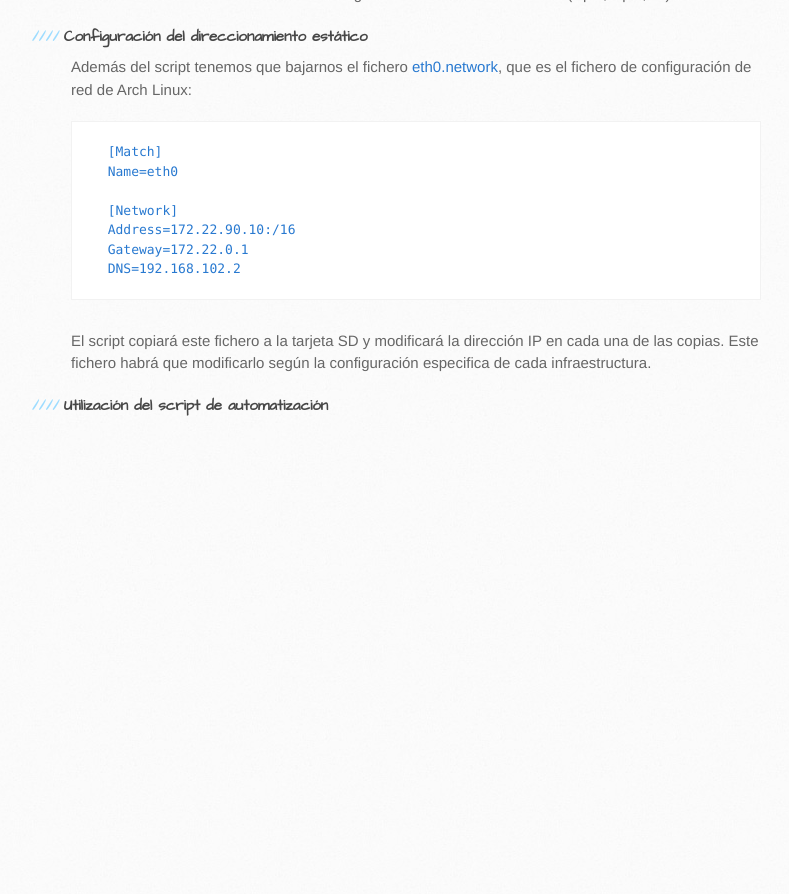
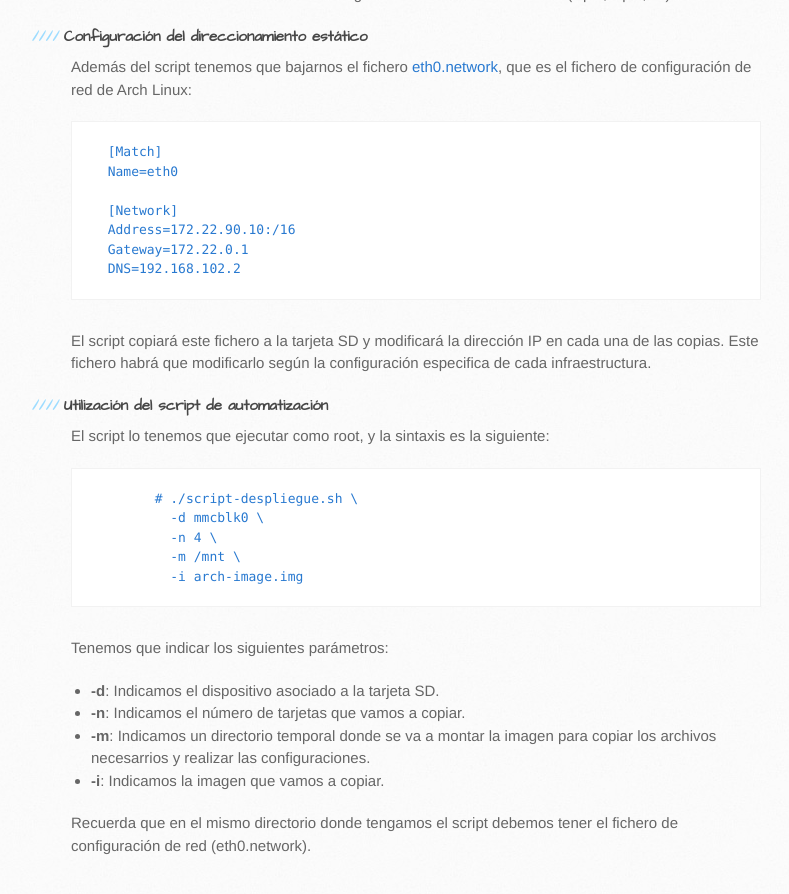
Before and after one commit to dpalomar/cluster_raspberrypi, a Jekyll site: the page built from automatico.md, in a window 1280 px wide and 900 px high, scrolled down 787 px. Shown: the top 894 px of the window, without its empty margins (99-888 px from the left). Built offline with Jekyll 4.4.1, drawn with Linux system fonts in a browser that asks for light colours; before the commit the page ends 1235 px from its top, so only the background shows below that; some of the changed text lies outside the part shown.

Commit message:
Despliegue automático

```diff
--- a/automatico.md
+++ b/automatico.md
@@ -8,7 +8,7 @@ En el apartado [Despliegue de la imagen base en las distintas máquinas](instala
 
 ### Script bash para automatizar el despliegue
 
-Es script que vamos a utilizar para la instalación automática en varias raspberry pi lo duedes descargar en el siguiente [enlace](https://raw.githubusercontent.com/iesgn/cluster_raspberrypi/gh-pages/script/script.sh). Veamos las funcionalidades que nos ofrece:
+Es script que vamos a utilizar para la instalación automática en varias raspberry pi lo duedes descargar en el fichero [script-despliegue.sh](https://raw.githubusercontent.com/iesgn/cluster_raspberrypi/gh-pages/script/scipt-despliegue.sh). Veamos las funcionalidades que nos ofrece:
 
 * La función principal del programa es copiar una imagen en una tarjeta SD, por lo tanto tendremos que indicar en el programa el dispositivo donde se encuentra la tarjeta SD y la imagen que queremos copiar.
 * Podemos indicar el número de tarjetas SD que queremos copiar con la misma imagen. Actualmente sólo se puede indicar como máximo 9 dispositivos).
@@ -31,3 +31,20 @@ Además del script tenemos que bajarnos el fichero [eth0.network](https://raw.gi
 El script copiará este fichero a la tarjeta SD y modificará la dirección IP en cada una de las copias. Este fichero habrá que modificarlo según la configuración especifica de cada infraestructura.
 
 #### Utilización del script de automatización
+
+El script lo tenemos que ejecutar como root, y la sintaxis es la siguiente:
+
+		# ./script-despliegue.sh \
+		  -d mmcblk0 \
+		  -n 4 \
+		  -m /mnt \
+		  -i arch-image.img
+
+Tenemos que indicar los siguientes parámetros:
+
+* **-d**: Indicamos el dispositivo asociado a la tarjeta SD.
+* **-n**: Indicamos el número de tarjetas que vamos a copiar.
+* **-m**: Indicamos un directorio temporal donde se va a montar la imagen para copiar los archivos necesarrios y realizar las configuraciones.
+* **-i**: Indicamos la imagen que vamos a copiar.
+
+Recuerda que en el mismo directorio donde tengamos el script debemos tener el fichero de configuración de red (eth0.network).
```
